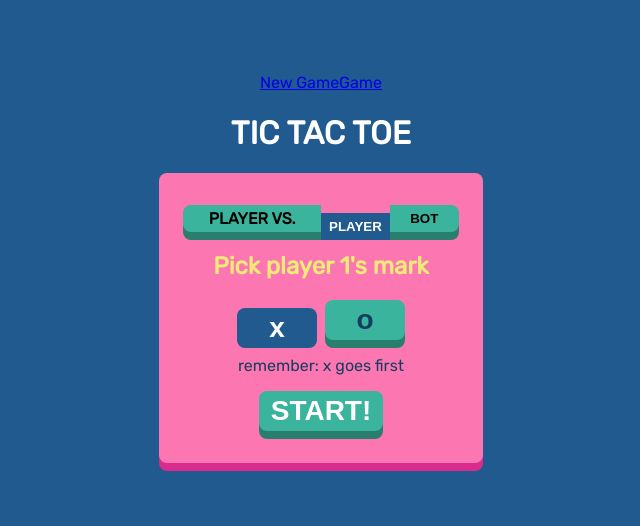
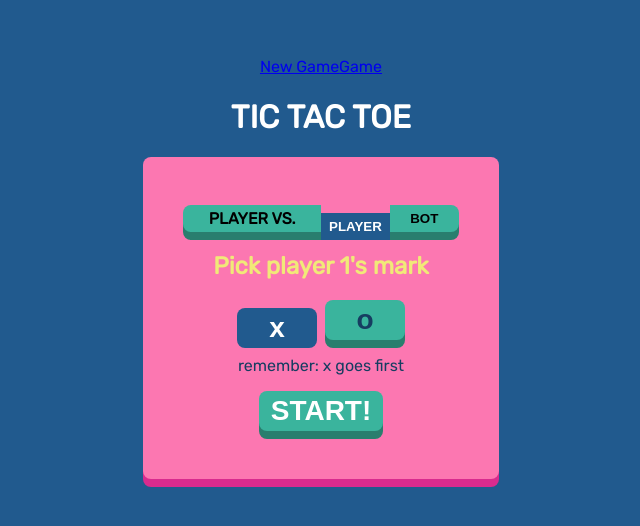
Before and after one commit to Cristian-Cornejo/tic-tac-toe, a Vue app: page / in a window 1280 px wide. Shown: the part 132-658 px from the top of the page, without its empty margins (319-959 px from the left). Built offline with nearby package versions, Linux system fonts and the light colour scheme.

Commit message:
feat: add board layout

```diff
--- /dev/null
+++ b/src/components/shared/BoardLayout.vue
@@ -0,0 +1,11 @@
+<template>
+    <div class="container board">
+        <slot></slot>
+    </div>
+</template>
+ <style scoped>
+ .board {
+     background-color: var(--light-pink-color);
+     box-shadow: 0px 8px var(--pink-color);
+ }
+ </style>
--- a/src/views/GameView.vue
+++ b/src/views/GameView.vue
@@ -1,14 +1,17 @@
 <template>
   <div class="game-view">
     <h2>Player 1 turn</h2>
-    <div class="container game-board">
-      <Tile :selectedBy="tile.selectedBy" v-for="tile in tiles" :key="tile.id"></Tile>
-    </div>
+    <BoardLayout>
+      <div class="container game-board">
+        <Tile :selectedBy="tile.selectedBy" v-for="tile in tiles" :key="tile.id"></Tile>
+      </div>
+    </BoardLayout>
   </div>
 </template>
 <script setup lang="ts">
 import { ref } from 'vue'
 import Tile from '../components/Tile.vue'
+import BoardLayout from '../components/shared/BoardLayout.vue'
 const tiles = ref([
   { id: 0, selectedBy: null },
   { id: 1, selectedBy: 'X' },
@@ -33,7 +36,5 @@ const tiles = ref([
 .game-board {
   display: grid;
   grid-template-columns: repeat(3, 1fr);
-  background-color: var(--light-pink-color);
-  box-shadow: 0px 8px var(--pink-color);
 }
 </style>
--- a/src/views/StartMenu.vue
+++ b/src/views/StartMenu.vue
@@ -1,18 +1,21 @@
 <script setup lang="ts">
 import GameMode from '../components/GameMode.vue';
 import MarkSelector from '../components/MarkSelector.vue';
+import BoardLayout from '../components/shared/BoardLayout.vue';
 </script>
 
 <template>
   <div class="centered-column">
     <h1 class="start-menu__title">TIC TAC TOE</h1>
-    <div class="container centered-column start-menu__wrapper">
+    <BoardLayout>
+      <div class="centered-column start-menu__wrapper">
         <GameMode />
         <h2>Pick player 1's mark</h2>
         <MarkSelector />
         <p>remember: x goes first</p>
         <button class="container start-menu__start-button">START!</button>
       </div>
+    </BoardLayout>
   </div>
 </template>
 
@@ -41,8 +44,6 @@ import MarkSelector from '../components/MarkSelector.vue';
 }
 
 .start-menu__wrapper {
-  background-color: var(--light-pink-color);
-  box-shadow: 0px 8px var(--pink-color);
   padding: 32px 24px;
 }
 
```
Lines whose indentation alone changed are shown as unchanged.
